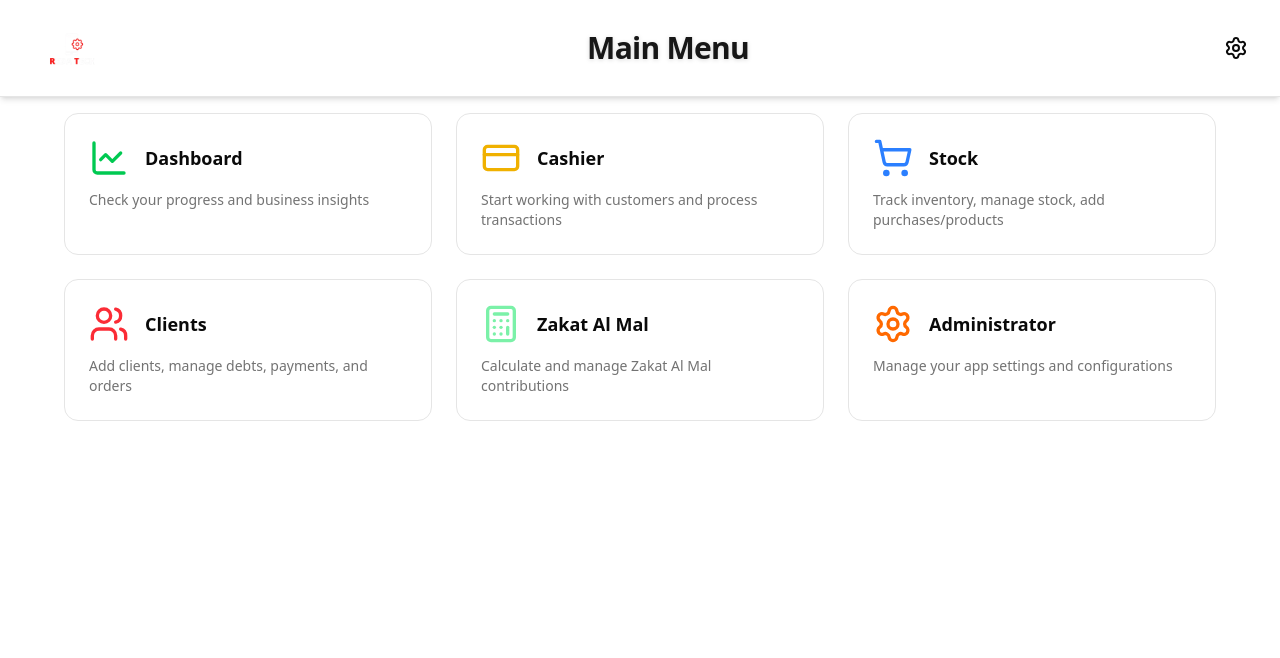
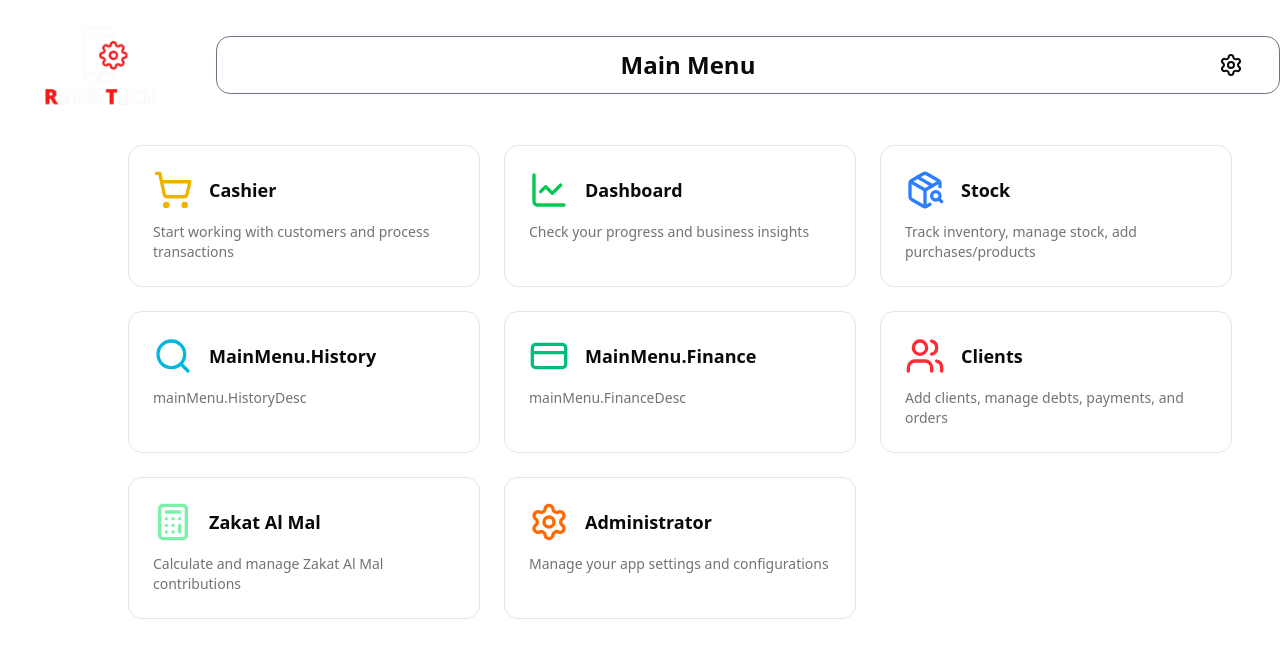
Before and after one commit to Abdou6DEV/StoreManagement, a React (Vite) app: page / in a window 1280 px wide. Shown: the top 658 px of the page. Built offline with nearby package versions, Linux system fonts and the light colour scheme.

Commit message:
fixed navigation.tsx fixed menu structure

```diff
--- a/src/lib/components/Navigation.tsx
+++ b/src/lib/components/Navigation.tsx
@@ -8,94 +8,79 @@ import {
   DropdownMenuTrigger,
 } from "./ui/dropdown-menu";
 import { Settings } from "lucide-react";
+import { ThemeToggleButton } from "./ui/ThemeToggleButton";
+import { useState } from 'react';
 import { useTranslation } from "react-i18next";
-import { useTheme } from "../hooks/useTheme";
 
 export default function Navigation() {
   const location = useLocation();
+  const [dropdownOpen, setDropdownOpen] = useState(false);
   const { t, i18n } = useTranslation();
-  const { theme, setLightTheme, setDarkTheme } = useTheme();
+
 
   return (
-    <nav className="sticky flex items-center justify-between gap-8 bg-card border-b shadow-md px-8 py-2">
-      <Link to="/" className="flex items-center">
-        <img
-          src="./logo.png"
-          alt="Store Logo"
-          className="w-20 h-20 object-contain p-2"
-        />
+    <div className="flex items-center gap-4 w-full">
+      <Link to="/">
+        <img src="/logo.png" alt="Store Logo" className="w-50 p-5" />
       </Link>
-      <h1 className="text-3xl font-extrabold tracking-tight text-primary drop-shadow-sm">
+
+      <nav className="px-8 py-3 rounded-xl border-1 border-gray-500 flex-1 flex items-center justify-between select-none">
+        <div className="w-40"></div>
+
+        <h1 className="text-2xl font-bold mr-30">
           {location.pathname === "/"
             ? t("mainMenu.title")
             : (() => {
                 const path = location.pathname.slice(1).split("/")[0];
-              // Try to use translation key for known pages
-              const knownKeys = [
-                "dashboard",
-                "clients",
-                "cashier",
-                "stock",
-                "zakat",
-                "administrator",
-              ];
+                const knownKeys = ["dashboard", "clients", "cashier", "stock", "zakat", "administrator","Finance","History"];
                 if (knownKeys.includes(path)) {
                   return t(`mainMenu.${path}`);
                 }
-              // Fallback: Capitalize first letter
                 return path.charAt(0).toUpperCase() + path.slice(1);
               })()}
         </h1>
-      <DropdownMenu>
+
+        <div className="flex items-center gap-4 w-40 justify-end">
+          <DropdownMenu onOpenChange={setDropdownOpen}>
             <DropdownMenuTrigger asChild>
-          <Settings size={24} />
+              <button className="rounded-xl outline-none ring-0 hover:text-red-400 transition-all duration-300 p-1">
+                <Settings className={`
+                  transition-transform duration-400
+                  ${dropdownOpen ? 'rotate-360 scale-110' : ''}
+                  hover:text-red-400
+                `} />
+              </button>
             </DropdownMenuTrigger>
-        <DropdownMenuContent align="end">
-          <DropdownMenuLabel className="text-lg font-bold">
-            {t("navigation.preferences") || "Preferences"}
+            <DropdownMenuContent className="mx-4 my-2 w-56">
+              <DropdownMenuLabel className="font-semibold text-md">
+                Preferences
               </DropdownMenuLabel>
               <DropdownMenuSeparator />
-          <DropdownMenuLabel className="text-lg font-semibold">
-            {t("navigation.theme") || "Theme"}
+              <DropdownMenuItem asChild>
+                <ThemeToggleButton variant="ghost" showText={true} />
+              </DropdownMenuItem>
+
+              {/* Language Selection */}
+              <DropdownMenuSeparator />
+              <DropdownMenuLabel className="font-semibold text-md">
+                {t("mainMenu.language")}
               </DropdownMenuLabel>
               <DropdownMenuItem
-            className="pl-4"
-            onClick={() => {
-              if (theme !== "light") setLightTheme();
-            }}
-            disabled={theme === "light"}
+                onClick={() => i18n.changeLanguage('en')}
+                disabled={i18n.language === 'en'}
               >
-            {t("navigation.light") || "Light"}
+                <span className="mr-2">🇬🇧</span> English
               </DropdownMenuItem>
               <DropdownMenuItem
-            className="pl-4"
-            onClick={() => {
-              if (theme !== "dark") setDarkTheme();
-            }}
-            disabled={theme === "dark"}
+                onClick={() => i18n.changeLanguage('fr')}
+                disabled={i18n.language === 'fr'}
               >
-            {t("navigation.dark") || "Dark"}
-          </DropdownMenuItem>
-          <DropdownMenuSeparator />
-          <DropdownMenuLabel className="text-lg font-semibold">
-            {t("navigation.language") || "Language"}
-          </DropdownMenuLabel>
-          <DropdownMenuItem
-            className="pl-4"
-            onClick={() => i18n.changeLanguage("en")}
-            disabled={i18n.language === "en"}
-          >
-            EN
-          </DropdownMenuItem>
-          <DropdownMenuItem
-            className="pl-4"
-            onClick={() => i18n.changeLanguage("fr")}
-            disabled={i18n.language === "fr"}
-          >
-            FR
+                <span className="mr-2">🇫🇷</span> Français
               </DropdownMenuItem>
             </DropdownMenuContent>
           </DropdownMenu>
+        </div>
       </nav>
+    </div>
   );
 }
--- a/src/pages/MainMenu/index.tsx
+++ b/src/pages/MainMenu/index.tsx
@@ -1,11 +1,4 @@
-import {
-  ChartLine,
-  Users,
-  ShoppingCart,
-  CreditCard,
-  Calculator,
-  Settings as AdminIcon,
-} from "lucide-react";
+import { ChartLine, Users, ShoppingCart, CreditCard,PackageSearch, Calculator,Search ,Settings as AdminIcon } from "lucide-react";
 import { Link } from "react-router-dom";
 import { useTranslation } from "react-i18next";
 import "../../lib/i18n";
@@ -14,52 +7,57 @@ export default function MainMenu() {
   const { t } = useTranslation();
   const menuItems = [
     {
+      key: "cashier",
+      icon: ShoppingCart,
+      color:"text-yellow-500"
+    },
+    {
       key: "dashboard",
       icon: ChartLine,
-      color: "text-green-500",
-    },
-    {
-      key: "cashier",
-      icon: CreditCard,
-      color: "text-yellow-500",
+      color:"text-green-500"
     },
     {
       key: "stock",
-      icon: ShoppingCart,
-      color: "text-blue-500",
+      icon: PackageSearch,
+      color:"text-blue-500"
+    },
+    {
+      key: "History",
+      icon: Search,
+      color:"text-cyan-500"
+    },
+    {
+      key: "Finance",
+      icon: CreditCard,
+      color:"text-emerald-500"
     },
     {
       key: "clients",
       icon: Users,
-      color: "text-red-500",
+      color:"text-red-500"
     },
     {
       key: "zakat",
       icon: Calculator,
-      color: "text-green-300",
+      color:"text-green-300"
     },
     {
       key: "administrator",
       icon: AdminIcon,
-      color: "text-orange-500",
+      color:"text-orange-500"
     },
   ];
 
   return (
-    <main className="py-4 px-4 md:px-12 flex-1 rounded-xl">
+    <main className="py-4 px-4 md:px-12 ml-20 flex-1 rounded-xl">
       <div className="grid grid-cols-1 md:grid-cols-2 lg:grid-cols-3 gap-6 max-w-6xl mx-auto">
         {menuItems.map((item) => (
           <Link
-            to={`/${item.key.replace(/\s+/g, "-")}`}
+            to={`/${item.key.replace(/\s+/g, '-')}`}
             className="group p-6 border rounded-xl bg-card transition-all duration-300 flex flex-col h-full
-                      hover:border-red-400 hover:-translate-y-1 hover:shadow-md"
-            key={item.key}
-          >
+                      hover:border-red-400 hover:-translate-y-1 hover:shadow-md"key={item.key}>
             <div className="flex items-center gap-4 mb-3">
-              <item.icon
-                size={40}
-                className={`${item.color} transition-colors duration-300 group-hover:text-red-400`}
-              />
+              <item.icon size={40} className={`${item.color} transition-colors duration-300 group-hover:text-red-400`}/>
               <h2 className="font-bold capitalize text-lg transition-colors duration-300 group-hover:text-primary">
                 {t(`mainMenu.${item.key}`)}
               </h2>
```
Lines whose indentation alone changed are shown as unchanged.
